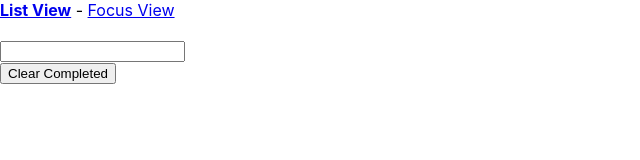
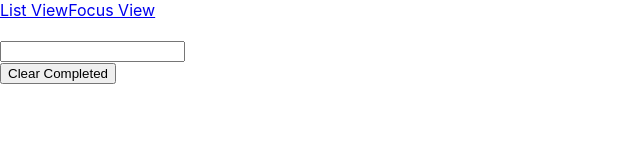
Before and after one commit to FrancoTr/react-ts-midtodolist, a React (Create React App) app: page / in a window 1280 px wide. Shown: the top 160 px of the page, without its empty margins (0-640 px from the left). Built offline with nearby package versions, Linux system fonts and the light colour scheme.

Commit message:
Remove original navbar styling

```diff
--- a/src/App.tsx
+++ b/src/App.tsx
@@ -3,29 +3,18 @@ import { BrowserRouter, Routes, Route, NavLink } from "react-router-dom";
 import FocusScreen from "./screens/FocusScreen";
 import ListScreen from "./screens/ListScreen";
 import { Task } from "./types";
-import { shuffle } from "lodash";
-import { nanoid } from "nanoid";
 import useLocalStorage from "./hooks/use-local-storage";
 import TaskContext from "./contexts/task-store";
 
 function App() {
   const [tasks, setTasks] = useLocalStorage<Task[]>("tasks", []);
 
-  const activeStyle = {
-    fontWeight: "bold",
-  };
-
   return (
     <BrowserRouter>
       <TaskContext.Provider value={[tasks, setTasks]}>
         <nav>
-          <NavLink to='/' style={({ isActive }) => (isActive ? activeStyle : {})}>
-            List View
-          </NavLink>{" "}
-          -{" "}
-          <NavLink to='/focus' style={({ isActive }) => (isActive ? activeStyle : {})}>
-            Focus View
-          </NavLink>
+          <NavLink to='/'>List View</NavLink>
+          <NavLink to='/focus'>Focus View</NavLink>
         </nav>
         <br />
         <Routes>
```
